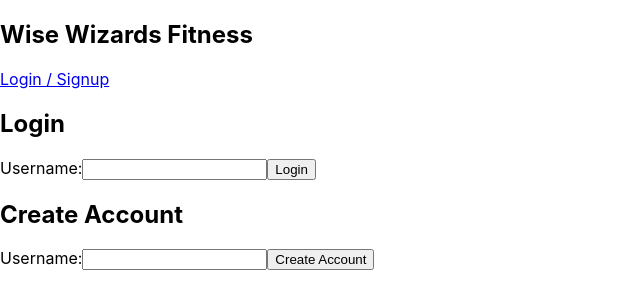
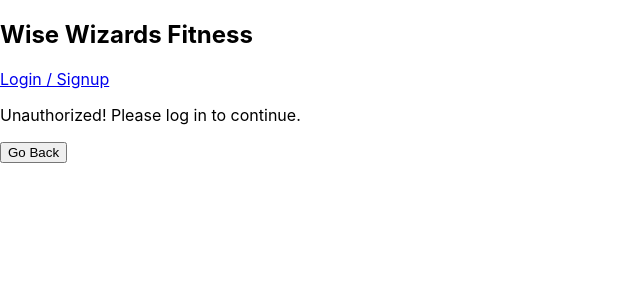
Before and after one commit to EvanBartekND/mwd_wise_wizards, a React (Create React App) app: page /daily/1 in a window 1280 px wide. Before the commit this address led to /. Shown: the top 308 px of the page, without its empty margins (0-640 px from the left). Built offline with nearby package versions, Linux system fonts and the light colour scheme; what parse would draw is missing.

Commit message:
Fixing Protected routes

```diff
--- a/src/Components/Components.js
+++ b/src/Components/Components.js
@@ -1,43 +1,51 @@
 import React, { useState } from "react";
-import { BrowserRouter as Router, Routes, Route } from "react-router-dom";
+import { BrowserRouter as Router, Routes, Route, Navigate } from "react-router-dom";
 import Navbar from "./Navbar/Navbar";
 import Main from "./Main/Main";
 import Daily from "./Daily/Daily";
 import Log from "./Log/Log";
 import Trends from "./Trends/Trends";
-import ProtectedRoute from "./ProtectedRoute/ProtectedRoute"
-
+import ProtectedRoute from "./ProtectedRoute/ProtectedRoute";
 
 export default function Components() {
-
   // store the currently logged in user
   const [currentUser, setCurrentUser] = useState(null);
 
   return (
     <Router>
+      {/* Navbar displayed persistently */}
       <Navbar currentUser={currentUser} />
+
       <div>
         <Routes>
+          {/* Public route: home/login */}
           <Route
             path="/"
             element={<Main currentUser={currentUser} setCurrentUser={setCurrentUser} />}
           />
+
+          {/* Protected routes use our new element-based ProtectedRoute */}
           <Route
             path="/daily/:username"
             element={
-                <ProtectedRoute currentUser={currentUser}>
-                <Daily currentUser={currentUser} />
-                </ProtectedRoute>
+              <ProtectedRoute element={Daily} currentUser={currentUser} />
             }
           />
           <Route
             path="/log/:username"
-                element={<Log currentUser={currentUser} />}
+            element={
+              <ProtectedRoute element={Log} currentUser={currentUser} />
+            }
           />
           <Route
             path="/trends/:username"
-                element={<Trends currentUser={currentUser} />}
+            element={
+              <ProtectedRoute element={Trends} currentUser={currentUser} />
+            }
           />
+
+          {/* Redirect any unknown paths */}
+          <Route path="*" element={<Navigate to="/" replace />} />
         </Routes>
       </div>
     </Router>
--- a/src/Components/Daily/Daily.js
+++ b/src/Components/Daily/Daily.js
@@ -1,16 +1,13 @@
-// Daily parent comp
-import React, { useEffect, useState } from "react";
+import React, { useState } from "react";
 import { useParams } from "react-router-dom";
-import DailyTitle from "./DailyTitle.js";
-import DailyInfo from "./DailyInfo.js";
-import InputDailyExcercise from "./InputDailyExcercise.js";
-import DailyCurr from "./DailyCurr.js";
+import DailyTitle from "./DailyTitle";
+import DailyInfo from "./DailyInfo";
+import InputDailyExcercise from "./InputDailyExcercise";
+import DailyCurr from "./DailyCurr";
 
-// JS loading in specific user (Jane here)
 export default function Daily({ currentUser }) {
   const [user, setUser] = useState({});
   const { username } = useParams();
-
 
   const handleCaloriesSubmit = (calories) => {
     console.log("Submitted calories:", calories);
@@ -23,10 +20,16 @@
   return (
     <>
       <h1>Daily Goals for {username}</h1>
-      <DailyCurr user={user} />
-      <DailyTitle onSubmit={handleCaloriesSubmit} />
-      <DailyInfo />
-      <InputDailyExcercise />
+      {currentUser ? (
+        <>
+          <DailyCurr user={user} />
+          <DailyTitle onSubmit={handleCaloriesSubmit} />
+          <DailyInfo />
+          <InputDailyExcercise />
+        </>
+      ) : (
+        <p>Please log in to view your daily goals.</p>
+      )}
     </>
   );
-};
+}
--- a/src/Components/ProtectedRoute/ProtectedRoute.js
+++ b/src/Components/ProtectedRoute/ProtectedRoute.js
@@ -1,9 +1,24 @@
 import React from "react";
-import { Navigate } from "react-router-dom";
+import { Navigate, useNavigate } from "react-router-dom";
 
-export default function ProtectedRoute({ currentUser, children }) {
+// This component wraps protected routes that require authentication.
+export default function ProtectedRoute({ element: Component, currentUser, ...rest }) {
+  const navigate = useNavigate();
+
+  const goBackHandler = () => {
+    navigate(-1);
+  };
+
+  // If not logged in, show unauthorized message
   if (!currentUser) {
-    return <Navigate to="/" replace />;
+    return (
+      <div>
+        <p>Unauthorized! Please log in to continue.</p>
+        <button onClick={goBackHandler}>Go Back</button>
+      </div>
+    );
   }
-  return children;
+
+  // If logged in, render the component
+  return <Component {...rest} currentUser={currentUser} />;
 }
```
Also changed, not shown: src/Services/people.js (deleted). Lines whose indentation alone changed are shown as unchanged.
